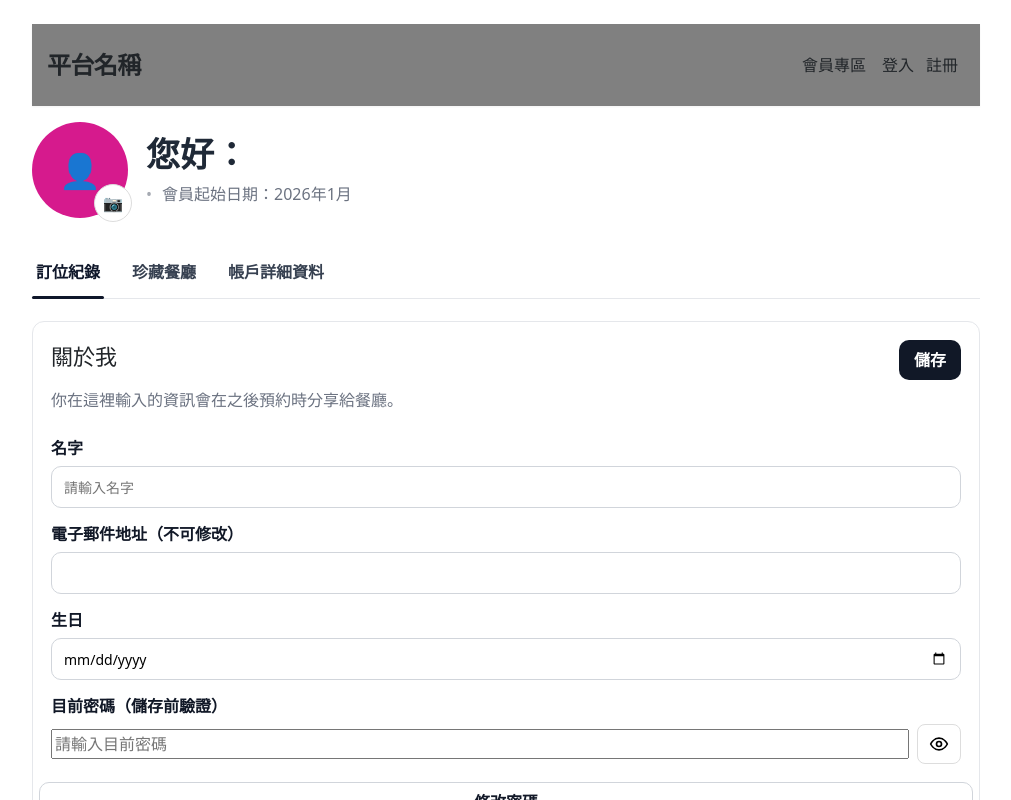
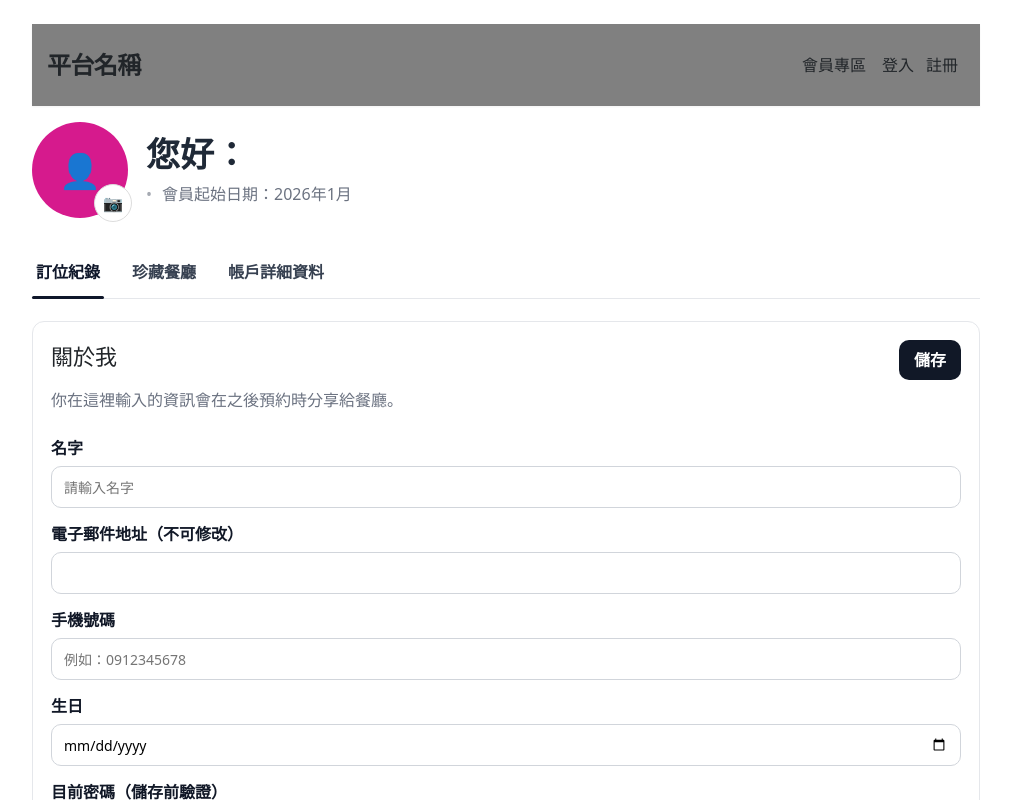
Before and after one commit to ethon92/restaurant-vue, a Vue app: page /profile/account-detail in a window 1280 px wide. Shown: the top 800 px of the page, without its empty margins (134-1145 px from the left). Built offline with nearby package versions, Linux system fonts and the light colour scheme; no server answers; sample sign-in values are in the browser's storage.

Commit message:
新增電話欄位

```diff
--- a/src/views/ProfileDetail/AccountDetail.vue
+++ b/src/views/ProfileDetail/AccountDetail.vue
@@ -40,6 +40,12 @@ const onSave = async () => {
         errorMsg.value = "請先輸入目前密碼才能儲存";
         return;
     }
+    //  檢查手機格式（允許空）
+    if (form.phone && !/^09\d{8}$/.test(form.phone)) {
+        errorMsg.value = "手機格式不正確（需為 09 開頭共 10 碼）";
+        return;
+    }
+
 
     saving.value = true;
     try {
@@ -48,6 +54,7 @@ const onSave = async () => {
             user_id: auth.userId,       // 用 user_id 當查找條件
             name: form.name,
             email: form.email,
+            phone: form.phone || null, // 手機（空就送 null）
             birthday: form.birthday || null, // date input 是字串，空就送 null
             current_password: currentPassword.value, // 送到後端驗證
         });
@@ -63,6 +70,7 @@ const onSave = async () => {
                     ...auth.me,
                     name: form.name,
                     birthday: form.birthday,
+                    phone: form.phone,
                 },
             });
         } else {
@@ -154,6 +162,12 @@ const onLogout = async () => {
             <label class="label">
                 電子郵件地址（不可修改）
                 <input v-model="form.email" class="input" type="email" readonly />
+            </label>
+            <label class="label">
+
+                手機號碼
+                <input v-model.trim="form.phone" class="input" type="tel" inputmode="numeric" maxlength="10"
+                    placeholder="例如：0912345678" />
             </label>
 
             <label class="label">
--- a/src/views/auth/Profile.vue
+++ b/src/views/auth/Profile.vue
@@ -23,6 +23,7 @@ const form = reactive({
   name: "",
   email: "",
   birthday: "", // YYYY-MM-DD
+  phone: "",  // 09xxxxxxxx
 });
 
 /**
@@ -54,6 +55,7 @@ const loadProfileFromStore = async () => {
     form.name = auth.me?.name ?? "";
     form.email = auth.me?.email ?? "";
     form.birthday = auth.me?.birthday ?? "";
+    form.phone = auth.me?.phone ?? "";
   } catch (e) {
     errorMsg.value = "取得會員資料失敗";
   }
```
